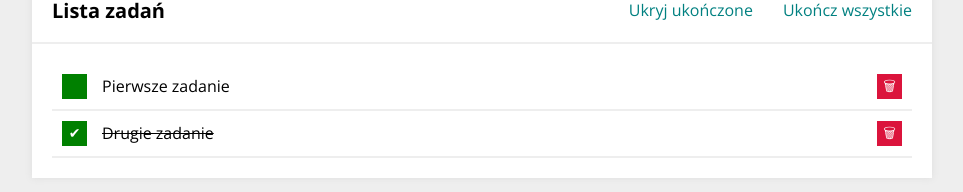
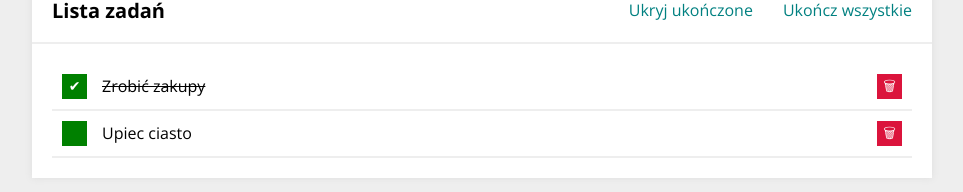
Before and after one commit to olachrzan/to_do_list_react, a React (Create React App) app: page / in a window 1280 px wide. Shown: the part 283-475 px from the top of the page, without its empty margins (158-1121 px from the left). Built offline with nearby package versions, Linux system fonts and the light colour scheme.

Commit message:
Changed tasks content

```diff
--- a/src/App.js
+++ b/src/App.js
@@ -7,8 +7,8 @@ import Container from "./Container";
 
 
 const tasks = [
-	{ id: 1, content: "Pierwsze zadanie", done: false },
-	{ id: 2, content: "Drugie zadanie", done: true },
+	{ id: 1, content: "Zrobić zakupy", done: true },
+	{ id: 2, content: "Upiec ciasto", done: false },
 ];
 
 const hideDoneTasks = false;
```
